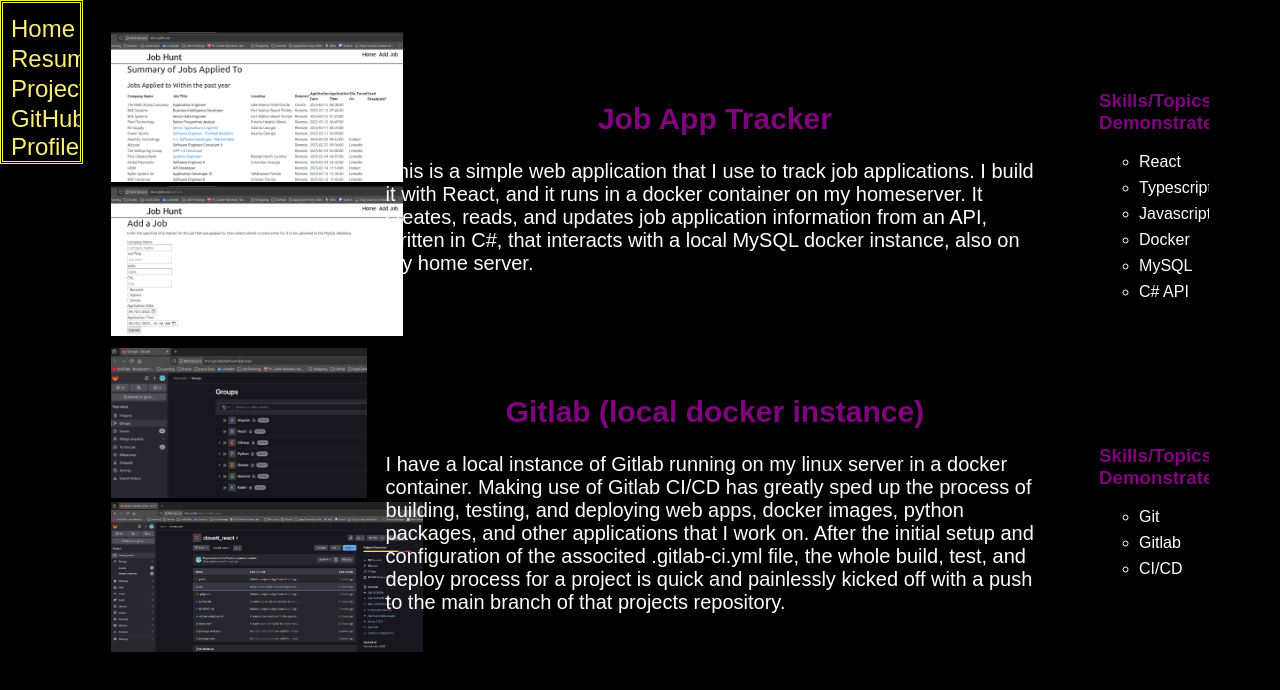
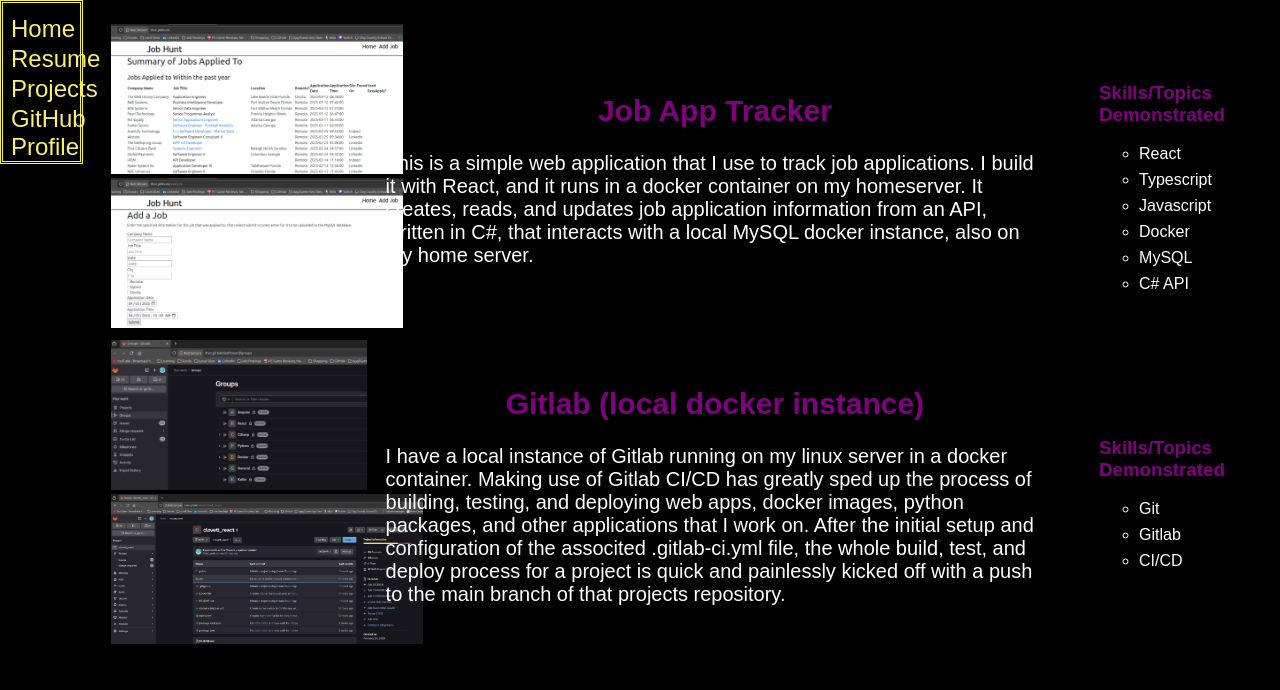
Before and after one commit to clovett02/clovett_react, a React (Create React App) app: page /projects in a window 1280 px wide. Shown: the top 690 px of the page. Built offline with nearby package versions, Linux system fonts and the light colour scheme.

Commit message:
Removed scroll bars?

```diff
--- a/src/css/app.css
+++ b/src/css/app.css
@@ -3,5 +3,5 @@
     max-width: 90%;
     justify-self: center;
     margin: auto;
-    overflow: scroll;
+    /* overflow: scroll; */
 }
--- a/src/css/index.css
+++ b/src/css/index.css
@@ -10,7 +10,7 @@
     height: auto;
     width: 6%;
     position: fixed;
-    overflow: scroll;
+    /* overflow: scroll; */
     top: 0;
     left: 0;
     background-color: rgb(0, 0, 0);
```
